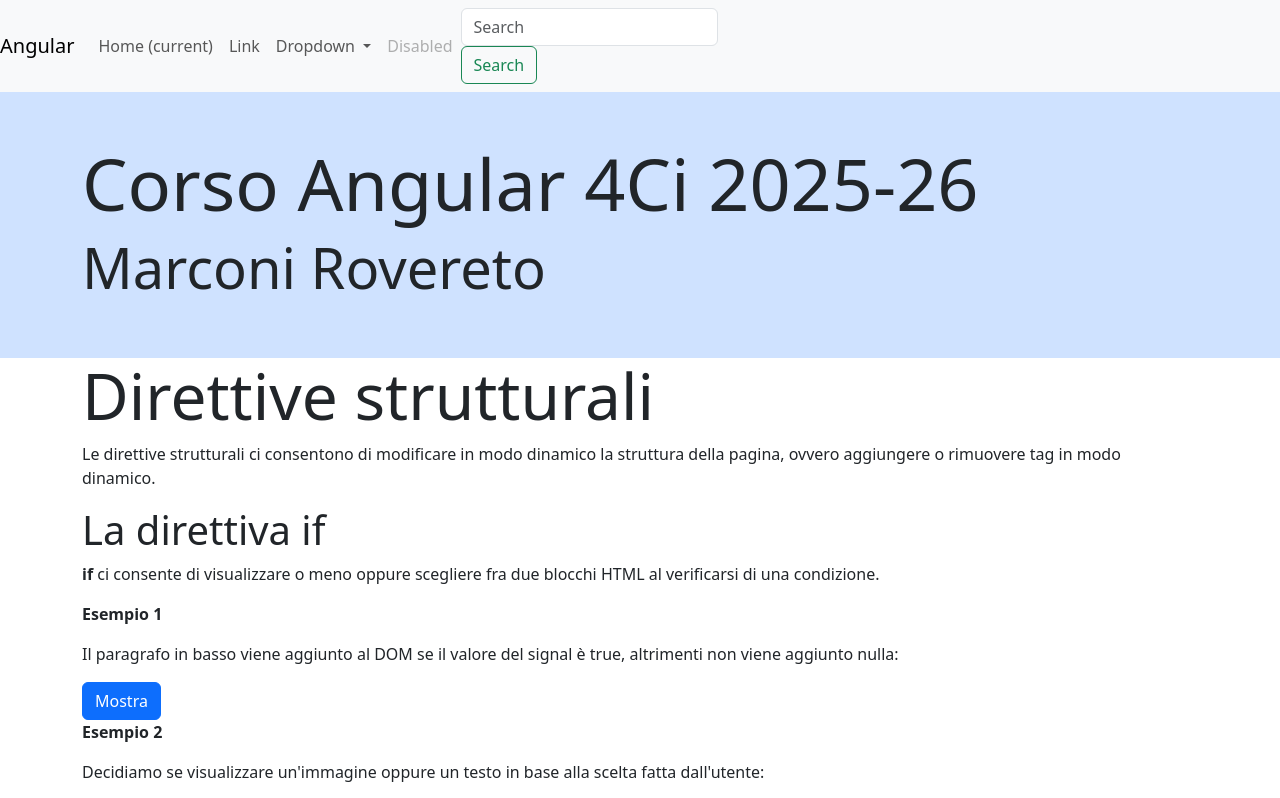
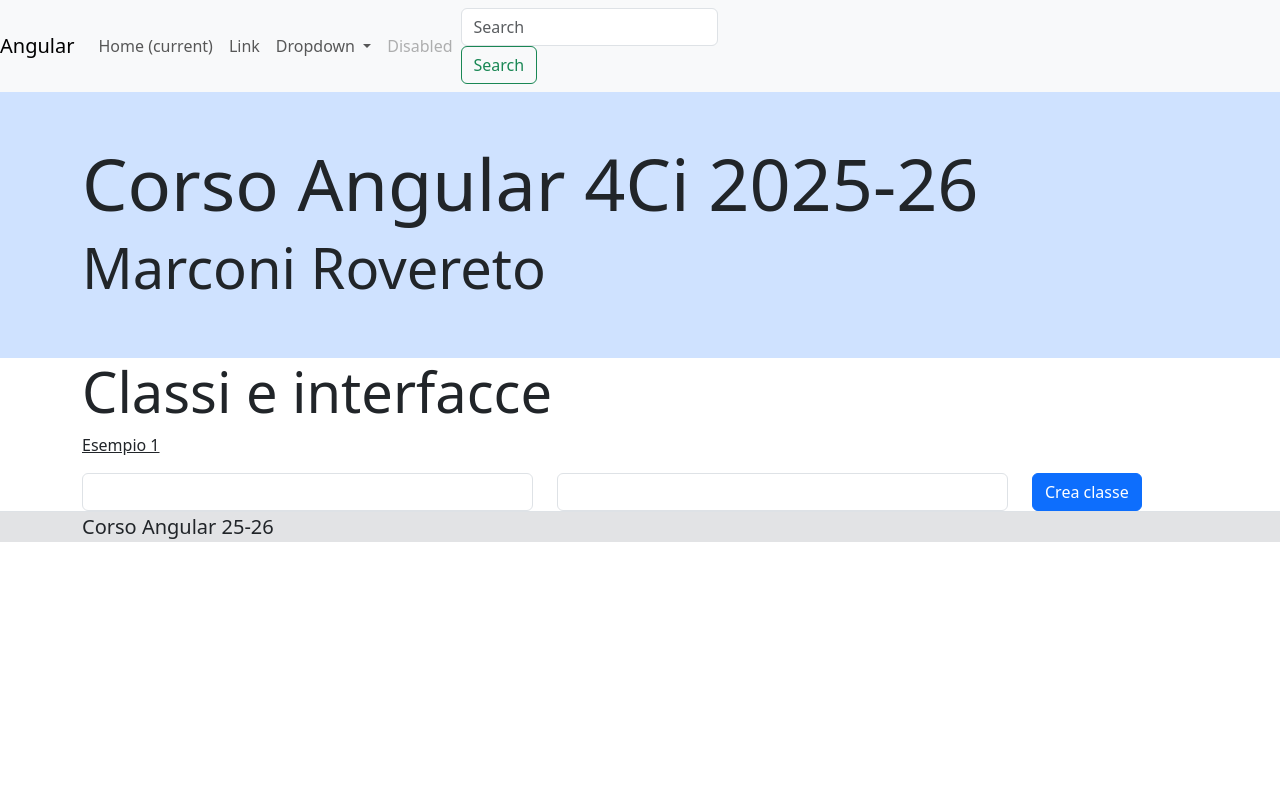
Before and after one commit to fsannicolo/4Ci2526-corso-angular, an Angular app in the folder corso-angular/: page / in a window 1280 px wide. Shown: the top 798 px of the page. Built offline with nearby package versions, Linux system fonts and the light colour scheme.

Commit message:
feat: gestione delle classi

```diff
--- a/corso-angular/src/app/app.html
+++ b/corso-angular/src/app/app.html
@@ -4,7 +4,8 @@
 
 <section class="container">
   <!-- <app-bindings></app-bindings> -->
-  <app-structural-directives></app-structural-directives>
+  <!-- <app-structural-directives></app-structural-directives> -->
+   <app-classi-interfacce></app-classi-interfacce>
 </section>
 
 <app-footer></app-footer>
--- a/corso-angular/src/app/app.ts
+++ b/corso-angular/src/app/app.ts
@@ -5,10 +5,11 @@ import { NavBar } from './nav-bar/nav-bar';
 import { Header } from './header/header';
 import { Footer } from './footer/footer';
 import { StructuralDirectives } from './structural-directives/structural-directives';
+import { ClassiInterfacce } from './classi-interfacce/classi-interfacce';
 
 @Component({
   selector: 'app-root',
-  imports: [RouterOutlet, Bindings, StructuralDirectives, NavBar, Header, Footer],
+  imports: [RouterOutlet, Bindings, StructuralDirectives, ClassiInterfacce, NavBar, Header, Footer],
   templateUrl: './app.html',
   styleUrl: './app.css'
 })
--- /dev/null
+++ b/corso-angular/src/app/classi-interfacce/classe-scolastica.ts
@@ -0,0 +1,67 @@
+import { Studente } from "./studente";
+
+export class ClasseScolastica {
+
+    private _nomeClasse: string = '';
+    private _annoScolastico: string = '';
+    private _studenti: Studente[] = [];
+
+    constructor(nomeClasse: string, annoScolastico: string) {
+
+    }
+
+    public get nomeClasse(): string {
+        return this._nomeClasse;
+    }
+
+    public get annoScolastico(): string {
+        return this._annoScolastico;
+    }
+
+    public set annoScolastico(value: string) {
+
+        const regex = /^20\d{2}\/20\d{2}$/;
+
+        if (regex.test(value))
+            this._annoScolastico = value;
+        else
+            throw new Error('Formato anno scolastico errato')
+    }
+
+    public aggiungiStudente(studente: Studente): void {
+        studente.classe = this._nomeClasse;
+        this._studenti.push(studente);
+    }
+
+    public eliminaStudente(index: number) {
+
+        this._studenti.splice(index, 1);
+    }
+
+    public modificaStudente(index: number, nuovo: Studente) {
+
+        nuovo.classe = this.nomeClasse;
+        this._studenti[index] = nuovo;
+    }
+
+    public toTableRow(): string {
+
+        // "map" modifica un array elemento per elemento applicando una funzione
+        let tmp = `
+        <table class="table">
+            <thead>
+                <tr>
+                    <th scope="col">ID</th>
+                    <th scope="col">Nome</th>
+                    <th scope="col">Cognome</th>
+                    <th scope="col">Classe</th>
+                </tr>
+            </thead>
+            <tbody>` +
+                this._studenti.map(studente => studente.toTableRow()).toString() +
+            `</tbody>
+        </table>`;
+
+        return tmp;
+    }
+}
--- a/corso-angular/src/app/classi-interfacce/classi-interfacce.html
+++ b/corso-angular/src/app/classi-interfacce/classi-interfacce.html
@@ -1 +1,26 @@
-<p>classi-interfacce works!</p>
+<h1 class="display-4">
+    Classi e interfacce
+</h1>
+
+<p><u>Esempio 1</u></p>
+<div>
+    <div class="row">
+        <div class="col-sm-5">
+            <div>
+                <input type="text" class="form-control" #inNomeClasse>
+            </div>
+        </div>
+        <div class="col-sm-5">
+            <div>
+                <input type="text" class="form-control" #inAnnoScolastico>
+            </div>
+        </div>
+        <div class="col-sm-2">
+            <div>
+                <button class="btn btn-primary" (click))="creaClasse(inNomeClasse.value, inAnnoScolastico.value)">
+                    Crea classe
+                </button>
+            </div>
+        </div>
+    </div>
+</div>
--- a/corso-angular/src/app/classi-interfacce/classi-interfacce.ts
+++ b/corso-angular/src/app/classi-interfacce/classi-interfacce.ts
@@ -1,4 +1,5 @@
-import { Component } from '@angular/core';
+import { Component, signal, WritableSignal } from '@angular/core';
+import { ClasseScolastica } from './classe-scolastica';
 
 @Component({
   selector: 'app-classi-interfacce',
@@ -8,4 +9,16 @@ import { Component } from '@angular/core';
 })
 export class ClassiInterfacce {
 
+  // se non si vuole assegnare un valore ad un attributo, attributo!
+  classe!: WritableSignal<ClasseScolastica>; //= signal(new ClasseScolastica('1A', '2025-2026'));
+
+  public creaClasse(nome: string, anno: string) {
+
+    try {
+      this.classe = signal(new ClasseScolastica(nome, anno));
+    }
+    catch (error) {
+      console.log(error);
+    }
+  }
 }
```
Also changed, not shown: corso-angular/src/app/classi-interfacce/persona.ts (+21 -4 lines), corso-angular/src/app/classi-interfacce/studente.ts (+24 -4 lines), 1 other file (tests, documents, lock files or other folders).
